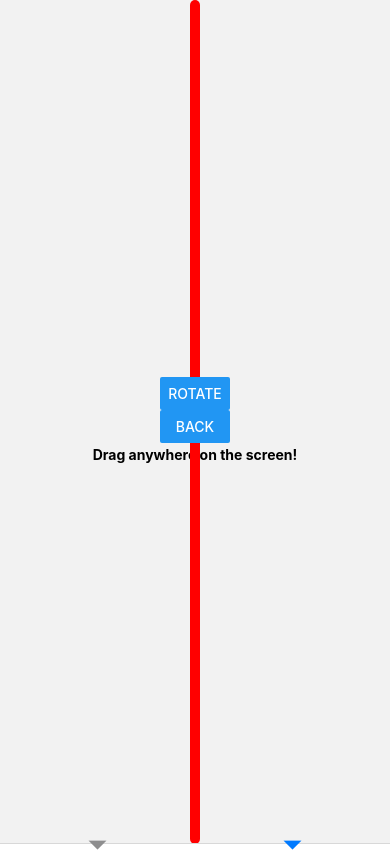
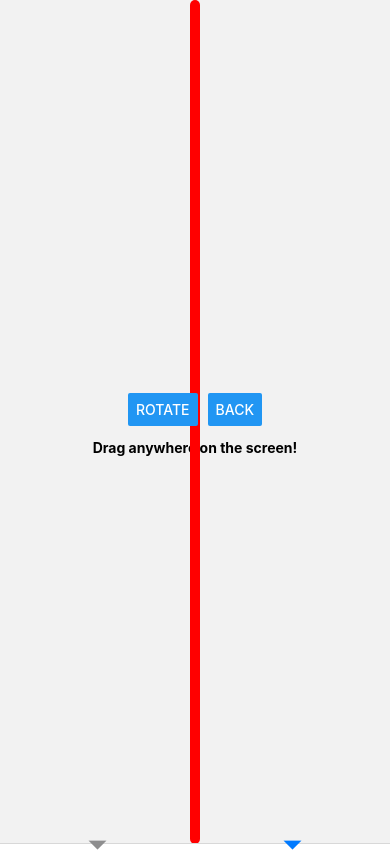
Before and after one commit to jericjan/tagay-tracker, a React Native app: screen /Measure in a window 390 px wide. Built offline with nearby package versions, Linux system fonts and the light colour scheme.

Commit message:
☑ bolded "Round" text ☑ button relocation ☑ scroll into view if peep list long --- ☐ set background ☐ timer? (danger mode?) ☐ reset position when rotating measurer?

```diff
--- a/stuff/List.tsx
+++ b/stuff/List.tsx
@@ -1,11 +1,12 @@
 import { ScrollView, Text } from "react-native";
 import { ListProps, PeopleProps } from "../types";
 import { styles } from "../styles";
+import { useEffect, useRef } from "react";
 
 export const List = (props: ListProps) => {
   return (
     <>
-      <Text>Rounds: {props.rounds}</Text>
+      <Text style={{ fontWeight: "bold" }}>Rounds: {props.rounds}</Text>
       <ScrollView
         style={styles.scrollbox}
         contentContainerStyle={styles.alignCenter}
@@ -19,10 +20,19 @@ export const List = (props: ListProps) => {
 };
 
 export const People = ({ person, curr, idx }: PeopleProps) => {
-  const styles = curr == idx ? { backgroundColor: "red" } : {};
+  const text = useRef(null);
+  const isCurr = curr == idx;
+
+  useEffect(() => {
+    //code here
+    if (isCurr) {
+      (text.current as any)?.scrollIntoView();
+    }
+  }, [curr]);
+
   return (
-    <Text>
-      <Text style={styles}>{person.name}</Text>
+    <Text ref={text} style={isCurr ? styles.selectedPerson : {}}>
+      <Text>{person.name}</Text>
       <Text> - {person.count}x</Text>
     </Text>
   );
--- a/stuff/screens/Home.tsx
+++ b/stuff/screens/Home.tsx
@@ -5,10 +5,7 @@ import { styles } from "../../styles";
 import { List } from "../List";
 import { AddMdl, CreateNewMdl, RemoveMdl } from "../Modals";
 
-
-
 const Home = ({ navigation }: HomeProps) => {
-
   const [currIdx, setCurrIdx] = useState(0);
   const [people, setPeople] = useState([] as PeepsList);
   const [roundCount, setRoundCount] = useState(0);
@@ -76,8 +73,10 @@ const Home = ({ navigation }: HomeProps) => {
       </View>
       {people.length ? (
         <>
-          <Button title="Add" onPress={add} />
-          <Button title="Remove" onPress={remove} />
+          <View style={styles.horizontalButCenter}>
+            <Button title="Add" onPress={add} />
+            <Button title="Remove" onPress={remove} />
+          </View>
           <View style={styles.horizontal}>
             <View style={styles.button}>
               <Button title="Next" color="#006724" onPress={() => next()} />
--- a/stuff/screens/Measure.tsx
+++ b/stuff/screens/Measure.tsx
@@ -10,6 +10,7 @@ import {
 } from "react-native";
 import { MeasureProps, Orientation } from "../../types";
 import { useRef, useState } from "react";
+import { styles as globalStyles } from "../../styles";
 
 export default function MeasurePage({ navigation }: MeasureProps) {
   const { width, height } = Dimensions.get("window");
@@ -54,7 +55,6 @@ export default function MeasurePage({ navigation }: MeasureProps) {
     PanResponder.create({
       onMoveShouldSetPanResponder: () => true,
       onPanResponderMove: (evt, gestureState) => {
-
         function haveSameSign(num1: number, num2: number) {
           return Math.sign(num1) === Math.sign(num2);
         }
@@ -128,7 +128,7 @@ export default function MeasurePage({ navigation }: MeasureProps) {
   return (
     <View style={styles.container}>
       <StatusBar animated={true} hidden={true} />
-      <View style={styles.button}>
+      <View style={{ ...styles.button, ...globalStyles.horizontalButCenter }}>
         <Button title="Rotate" onPress={rotate} />
         <Button title="Back" onPress={() => navigation.navigate("Home")} />
       </View>
--- a/styles.ts
+++ b/styles.ts
@@ -56,4 +56,17 @@ export const styles = StyleSheet.create({
     top: 0,
     right: 0,
   },
+  selectedPerson: {
+    backgroundColor: "rgb(215 200 42)",
+    paddingHorizontal: 10,
+    paddingVertical: 5,
+    borderRadius: 5,
+    fontSize: 30
+  },
+  horizontalButCenter: {
+    display: "flex",
+    flexDirection: "row",
+    gap: 10,
+    margin: 10,
+  },
 });
```
